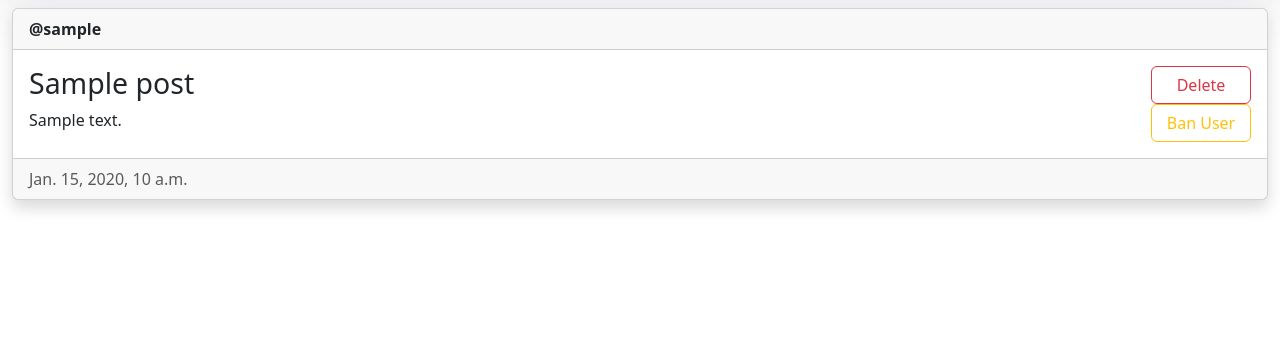
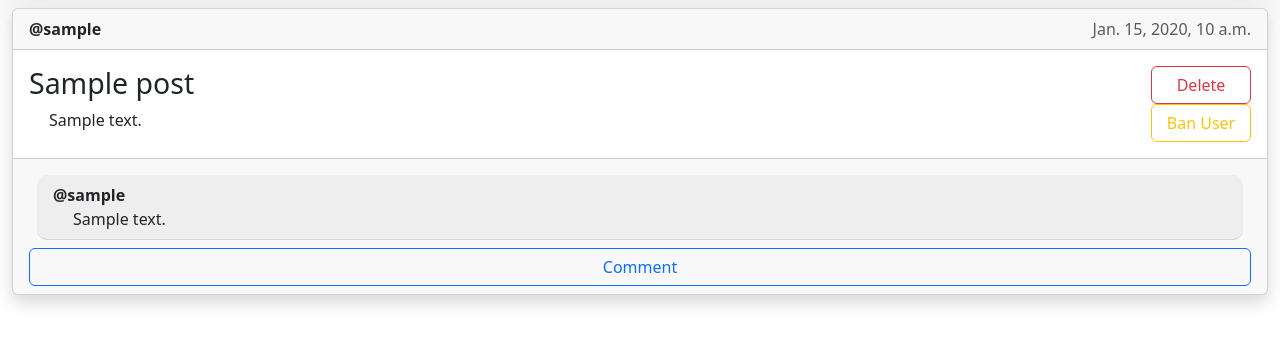
Before and after one commit to kestivvi/social-media, a Django app: page / in a window 1280 px wide. Shown: the part 60-405 px from the top of the page. Run offline with Django 4.2, Linux system fonts and the light colour scheme; a user stored in the database is signed in; tables that the repository leaves empty hold one stand-in row (values such as "Sample post"); some libraries are stand-ins or nearby versions.

Commit message:
Comment View

```diff
--- a/main/templates/main/base.html
+++ b/main/templates/main/base.html
@@ -51,6 +51,12 @@
     .card-title {
       font-size: calc(1.3rem + .6vw);
     }
+
+    .comment {
+      border-radius: 10px;
+      border-color: lightgrey;
+      background-color: #EEE;
+    }
   </style>
 
 </head>
--- a/main/templates/main/home.html
+++ b/main/templates/main/home.html
@@ -1,11 +1,14 @@
 {% extends 'main/base.html' %} {% block title %}Home Page{% endblock %}
 {% block content %} {% for post in posts %}
 <div class="card shadow mt-2">
-  <div class="card-header"><strong>@{{ post.author.username }}</strong></div>
+  <div class="card-header d-flex flex-row justify-content-between">
+    <div><strong>@{{ post.author.username }}</strong></div>
+    <div class="text-muted">{{post.created_at}}</div>
+  </div>
   <div class="card-body d-flex flex-row justify-content-between">
     <div>
       <h3 class="card-title">{{post.title}}</h3>
-      <p>{{post.description}}</p>
+      <p class="ml-5">{{post.description}}</p>
     </div>
     <div>
       {% if user == post.author or perms.main.delete_post %}
@@ -36,7 +39,22 @@
       {% endif %}
     </div>
   </div>
-  <div class="card-footer text-muted">{{post.created_at}}</div>
+  <div class="card-footer">
+    <ul class="list-group list-group-flush" style="border-radius: 10px;">
+      {% for comment in comments %}
+        {% if post.id == comment.post.id %}
+          <li class="list-group-item m-2 comment">
+            <strong>@{{ comment.author.username }}</strong>
+            <p class="ml-5">{{ comment.description }}</p>
+          </li>
+        {% endif %}
+      {% endfor %}
+      <button
+      class="btn btn-outline-primary"
+      value="{{post.id}}">
+      Comment
+      </button>
+  </div>
 </div>
 {% empty %}
 <p>No posts yet :(</p>
--- a/main/views.py
+++ b/main/views.py
@@ -17,6 +17,7 @@ def logout_view(request):
 @login_required(login_url="/login")
 def home(request):
     posts = Post.objects.all()
+    comments = Comment.objects.all()
 
     if request.method == "POST":
         post_id = request.POST.get("post-id")
@@ -43,7 +44,7 @@ def home(request):
                 except:
                     pass
 
-    return render(request, "main/home.html", {"posts": posts})
+    return render(request, "main/home.html", {"posts": posts, "comments": comments})
 
 
 @login_required(login_url="/login")
```
